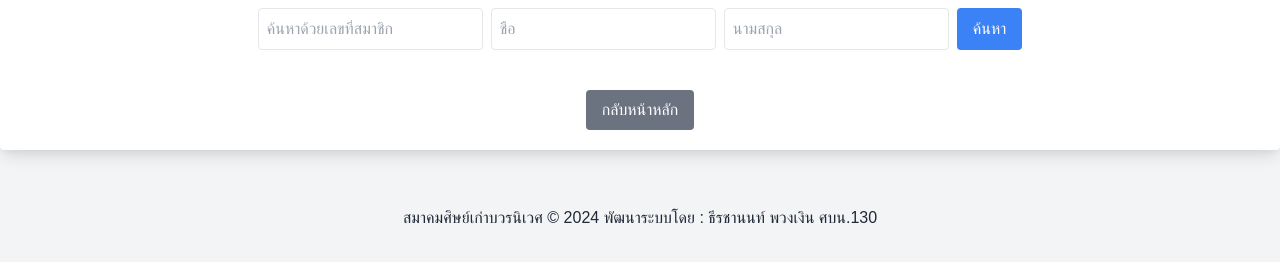
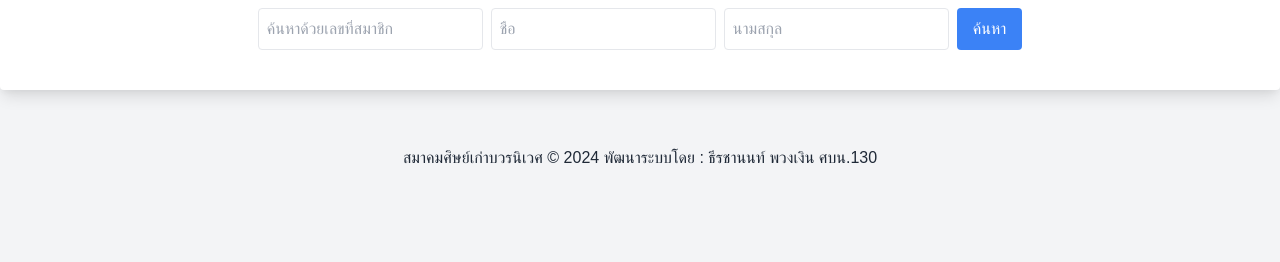
Before and after one commit to Chokundev/bn-alumni, a plain HTML site: page search.html in a window 1280 px wide. Shown: the part 224-486 px from the top of the page. Drawn offline with nearby package versions, Linux system fonts and the light colour scheme; some packages are replaced by stand-ins of ours; a script that the page names is missing; a web font is replaced by a local one.

Commit message:
hide go home button

```diff
--- a/search.html
+++ b/search.html
@@ -44,15 +44,11 @@
     </div>
 
     <!-- ปุ่มกลับหน้าหลัก -->
-    <center>
+    <!-- <center>
       <button onclick="window.location.href='index.html'" class="bg-gray-500 text-white px-4 py-2 rounded mt-5">
         กลับหน้าหลัก
       </button>
-    </center>
-    <!-- หรือสามารถใช้ลิงก์แทนปุ่ม -->
-    <!-- <a href="หน้าหลัก.html" class="bg-gray-500 text-white px-4 py-2 rounded mt-5 inline-block">
-      กลับหน้าหลัก
-    </a> -->
+    </center> -->
   </div>
   <footer class="text-center pt-4">สมาคมศิษย์เก่าบวรนิเวศ &copy 2024 พัฒนาระบบโดย : ธีรชานนท์ พวงเงิน ศบน.130</footer>
 
```
Also changed, not shown: register.html (+2 -2 lines).
